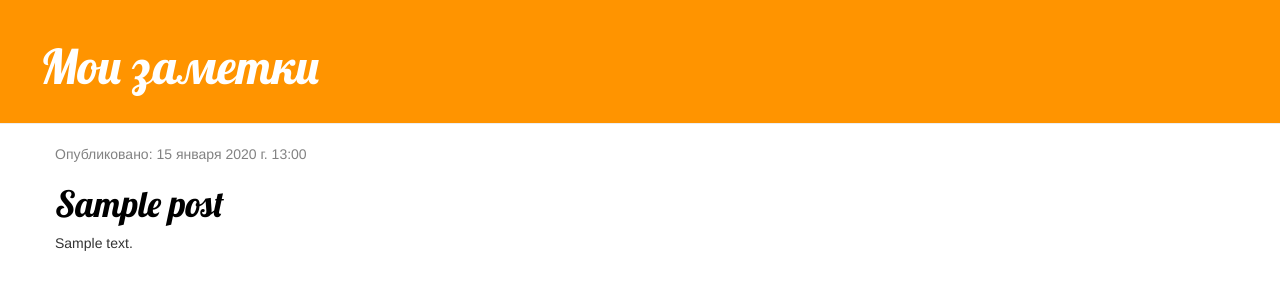
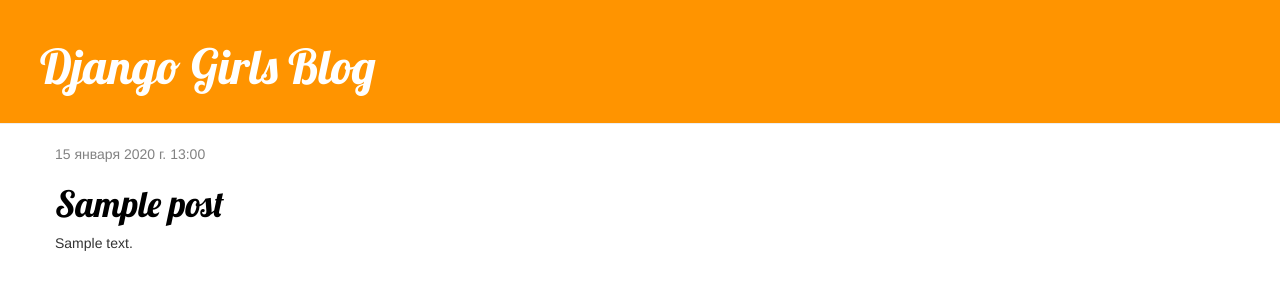
Before and after one commit to smsk89/my-first-blog, a Django app: page / in a window 1280 px wide. Shown: the top 300 px of the page. Run offline with Django 5.2, Linux system fonts and the light colour scheme; tables that the repository leaves empty hold one stand-in row (values such as "Sample post"); some libraries are stand-ins or nearby versions.

Commit message:
4 Added view and template for detailed blog post as well as CSS for the site.

```diff
--- /dev/null
+++ b/blog/templates/blog/base.html
@@ -0,0 +1,23 @@
+{% load static %}
+<html>
+    <head>
+        <title>Django Girls blog</title>
+        <link rel="stylesheet" href="//maxcdn.bootstrapcdn.com/bootstrap/3.2.0/css/bootstrap.min.css">
+        <link rel="stylesheet" href="//maxcdn.bootstrapcdn.com/bootstrap/3.2.0/css/bootstrap-theme.min.css">
+        <link href='//fonts.googleapis.com/css?family=Lobster&subset=latin,latin-ext' rel='stylesheet' type='text/css'>
+        <link rel="stylesheet" href="{% static 'css/blog.css' %}">
+    </head>
+    <body>
+        <div class="page-header">
+            <h1><a href="/">Django Girls Blog</a></h1>
+        </div>
+        <div class="content container">
+            <div class="row">
+                <div class="col-md-8">
+                {% block content %}
+                {% endblock %}
+                </div>
+            </div>
+        </div>
+    </body>
+</html>
--- a/blog/templates/blog/post_list.html
+++ b/blog/templates/blog/post_list.html
@@ -1,34 +1,13 @@
-{% load static %}
-<html lang="en">
-    <head>
-        <meta charset="UTF-8">
-        <title>Мои заметки</title>
-        <link rel="stylesheet" href="//maxcdn.bootstrapcdn.com/bootstrap/3.2.0/css/bootstrap.min.css">
-        <link rel="stylesheet" href="//maxcdn.bootstrapcdn.com/bootstrap/3.2.0/css/bootstrap-theme.min.css">
-        <link href="https://fonts.googleapis.com/css?family=Lobster&subset=latin,cyrillic" rel="stylesheet" type="text/css">
-        <link rel="preconnect" href="https://fonts.googleapis.com">
-        <link rel="preconnect" href="https://fonts.gstatic.com" crossorigin>
-        <link href="https://fonts.googleapis.com/css2?family=Quicksand:wght@300&display=swap" rel="stylesheet">
-        <link rel="stylesheet" href="{% static 'css/blog.css' %}">
-    </head>
-    <body>
-        <div class="page-header">
-            <h1><a href="/">Мои заметки</a></h1>
-        </div>
-        <div class="content container">
-            <div class="row">
-                <div class="col-md-8">
+{% extends 'blog/base.html' %}
+
+{% block content %}
     {% for post in posts %}
         <div class="post">
             <div class="date">
-                                <p>Опубликовано: {{ post.published_date }}</p>
+                {{ post.published_date }}
             </div>
-                            <h1><a href="">{{ post.title }}</a></h1>
+            <h1><a href="{% url 'post_detail' pk=post.pk %}">{{ post.title }}</a></h1>
             <p>{{ post.text|linebreaksbr }}</p>
         </div>
     {% endfor %}
-                </div>
-            </div>
-        </div>
-    </body>
-</html>
+{% endblock %}
--- a/blog/urls.py
+++ b/blog/urls.py
@@ -3,4 +3,5 @@
 
 urlpatterns = [
     path('', views.post_list, name='post_list'),
+    path('post/<int:pk>/', views.post_detail, name='post_detail'),
 ]
--- a/blog/views.py
+++ b/blog/views.py
@@ -1,4 +1,4 @@
-from django.shortcuts import render
+from django.shortcuts import render, get_object_or_404
 from .models import Post
 from django.utils import timezone
 
@@ -6,3 +6,8 @@
 def post_list(request):
     posts = Post.objects.filter(published_date__lte=timezone.now()).order_by('published_date')
     return render(request, 'blog/post_list.html', {'posts': posts})
+
+
+def post_detail(request, pk):
+    post = get_object_or_404(Post, pk=pk)
+    return render(request, 'blog/post_detail.html', {'post': post})
```
Also changed, not shown: blog/templates/blog/post_detail.html (added, +13 -0 lines). Lines whose indentation alone changed are shown as unchanged.
